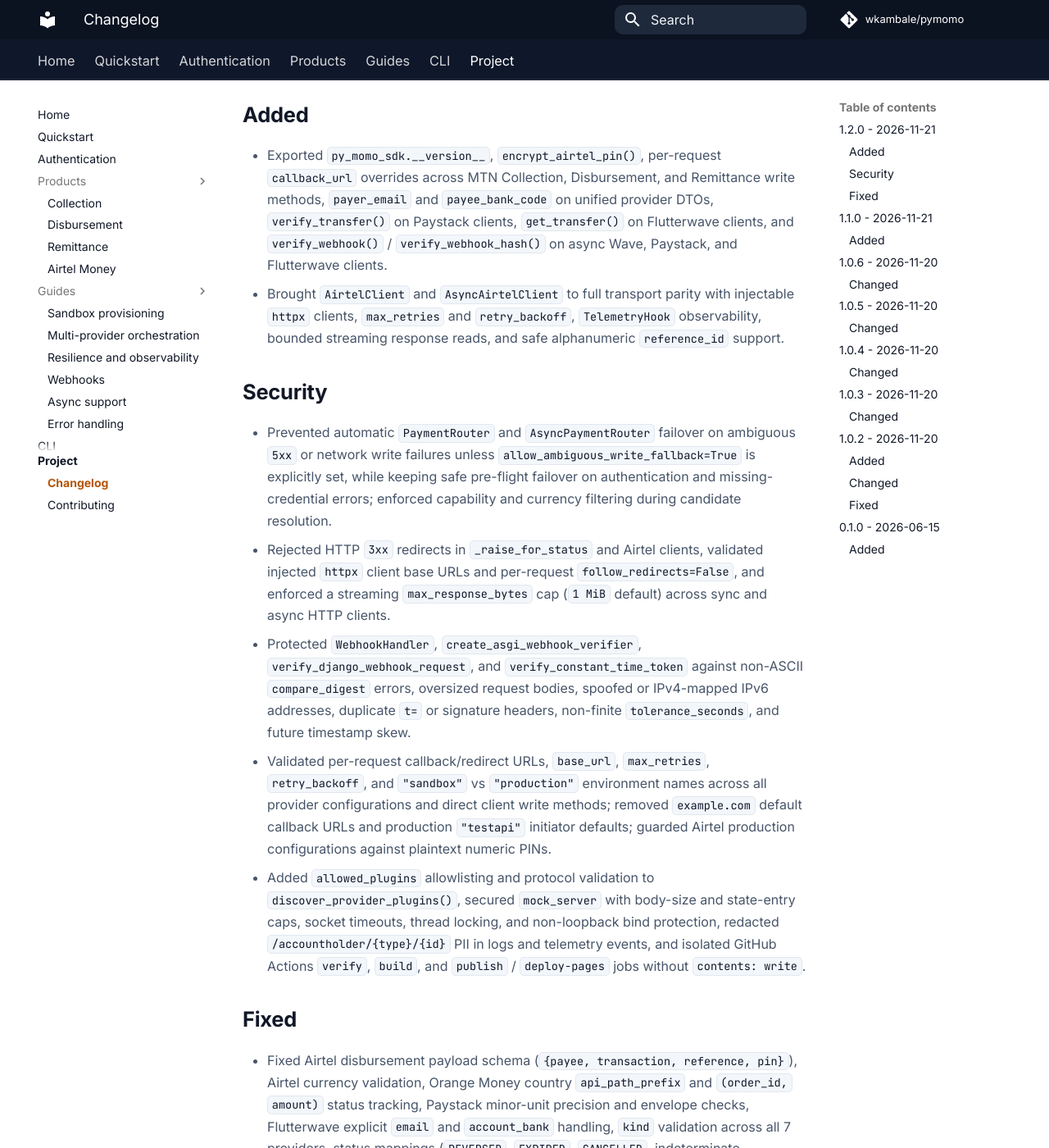
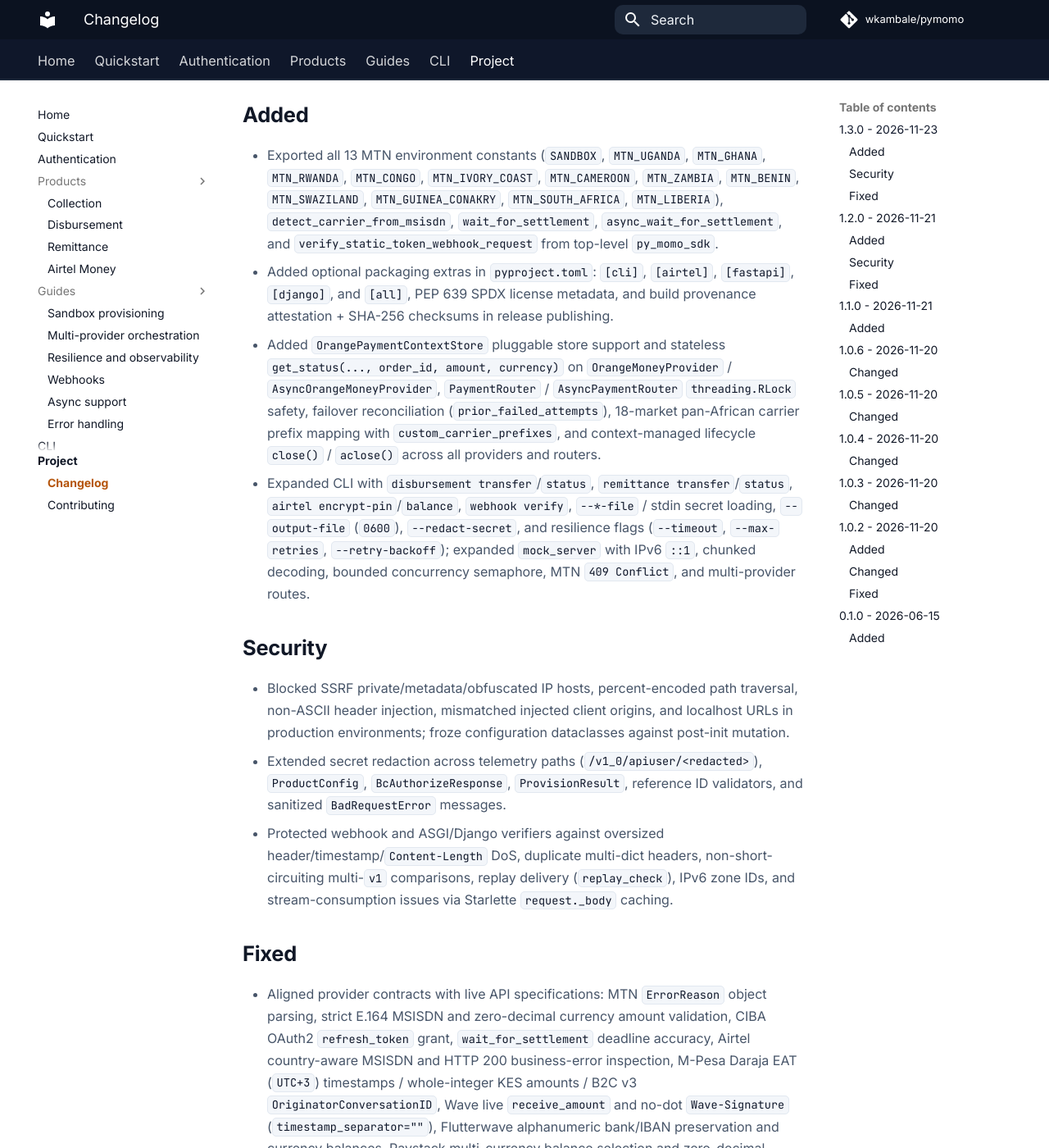
Before and after one commit to wkambale/pymomo, an MkDocs documentation site: the page built from docs/changelog.md, in a window 1280 px wide and 1400 px high, scrolled down 309 px. Shown: the whole window at 82% size. Built offline with MkDocs 1.6.1 and Material for MkDocs 9.7.7, drawn with Linux system fonts in a browser that asks for light colours; comment, search, counter and statistics services are not loaded; some of the changed text lies outside the part shown.

Commit message:
chore(release): prepare v1.3.0 (#113)

```diff
--- a/docs/changelog.md
+++ b/docs/changelog.md
@@ -1,6 +1,24 @@
 # Changelog
 
 All notable changes to the Py MoMo SDK (`py-momo-sdk`) project will be documented in this file.
+
+## 1.3.0 - 2026-11-23
+
+### Added
+- Exported all 13 MTN environment constants (`SANDBOX`, `MTN_UGANDA`, `MTN_GHANA`, `MTN_RWANDA`, `MTN_CONGO`, `MTN_IVORY_COAST`, `MTN_CAMEROON`, `MTN_ZAMBIA`, `MTN_BENIN`, `MTN_SWAZILAND`, `MTN_GUINEA_CONAKRY`, `MTN_SOUTH_AFRICA`, `MTN_LIBERIA`), `detect_carrier_from_msisdn`, `wait_for_settlement`, `async_wait_for_settlement`, and `verify_static_token_webhook_request` from top-level `py_momo_sdk`.
+- Added optional packaging extras in `pyproject.toml`: `[cli]`, `[airtel]`, `[fastapi]`, `[django]`, and `[all]`, PEP 639 SPDX license metadata, and build provenance attestation + SHA-256 checksums in release publishing.
+- Added `OrangePaymentContextStore` pluggable store support and stateless `get_status(..., order_id, amount, currency)` on `OrangeMoneyProvider` / `AsyncOrangeMoneyProvider`, `PaymentRouter` / `AsyncPaymentRouter` `threading.RLock` safety, failover reconciliation (`prior_failed_attempts`), 18-market pan-African carrier prefix mapping with `custom_carrier_prefixes`, and context-managed lifecycle `close()` / `aclose()` across all providers and routers.
+- Expanded CLI with `disbursement transfer`/`status`, `remittance transfer`/`status`, `airtel encrypt-pin`/`balance`, `webhook verify`, `--*-file` / stdin secret loading, `--output-file` (`0600`), `--redact-secret`, and resilience flags (`--timeout`, `--max-retries`, `--retry-backoff`); expanded `mock_server` with IPv6 `::1`, chunked decoding, bounded concurrency semaphore, MTN `409 Conflict`, and multi-provider routes.
+
+### Security
+- Blocked SSRF private/metadata/obfuscated IP hosts, percent-encoded path traversal, non-ASCII header injection, mismatched injected client origins, and localhost URLs in production environments; froze configuration dataclasses against post-init mutation.
+- Extended secret redaction across telemetry paths (`/v1_0/apiuser/<redacted>`), `ProductConfig`, `BcAuthorizeResponse`, `ProvisionResult`, reference ID validators, and sanitized `BadRequestError` messages.
+- Protected webhook and ASGI/Django verifiers against oversized header/timestamp/`Content-Length` DoS, duplicate multi-dict headers, non-short-circuiting multi-`v1` comparisons, replay delivery (`replay_check`), IPv6 zone IDs, and stream-consumption issues via Starlette `request._body` caching.
+
+### Fixed
+- Aligned provider contracts with live API specifications: MTN `ErrorReason` object parsing, strict E.164 MSISDN and zero-decimal currency amount validation, CIBA OAuth2 `refresh_token` grant, `wait_for_settlement` deadline accuracy, Airtel country-aware MSISDN and HTTP 200 business-error inspection, M-Pesa Daraja EAT (`UTC+3`) timestamps / whole-integer KES amounts / B2C v3 `OriginatorConversationID`, Wave live `receive_amount` and no-dot `Wave-Signature` (`timestamp_separator=""`), Flutterwave alphanumeric bank/IBAN preservation and currency balances, Paystack multi-currency balance selection and zero-decimal guards, and core transport explicit `idempotent` retry safety with CAS 401 token refresh and per-loop async locks.
+- Fixed false-positive Airtel amount and webhook telemetry isolation tests, added genuine chunked-stream, real `cryptography`/`FastAPI`/`Django`, and multi-threaded/asyncio concurrency and stress tests (lifting total coverage to **95%**).
+- Fixed MkDocs duplicate scroll-to-top button and `docs/javascripts/scroll.js` instant-navigation `scroll` listener leak, cleaned editorial wording, and updated all guides and `README.md`.
 
 ## 1.2.0 - 2026-11-21
 
--- a/pyproject.toml
+++ b/pyproject.toml
@@ -4,7 +4,7 @@ build-backend = "hatchling.build"
 
 [project]
 name = "py-momo-sdk"
-version = "1.2.0"
+version = "1.3.0"
 description = "Py MoMo SDK: Typed Python client for African mobile money and payment APIs (MTN MoMo, Airtel Money, Wave, Safaricom M-Pesa, Paystack, Flutterwave, Orange Money)"
 readme = "README.md"
 license = "MIT"
```
Also changed, not shown: CHANGELOG.md (+18 -0 lines), CONTRIBUTING.md (+8 -7 lines), README.md (+2 -2 lines), SECURITY.md (+1 -0 lines), docs/contributing.md (+8 -7 lines), docs/index.md (+1 -1 lines), py_momo_sdk/__init__.py (+35 -2 lines).
